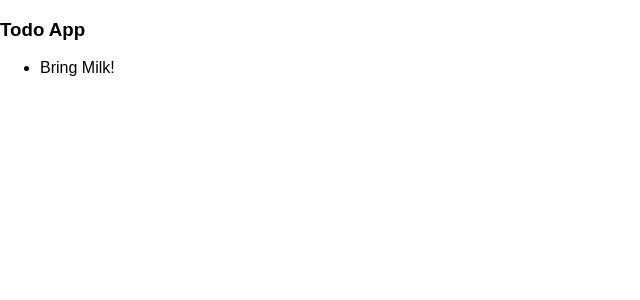
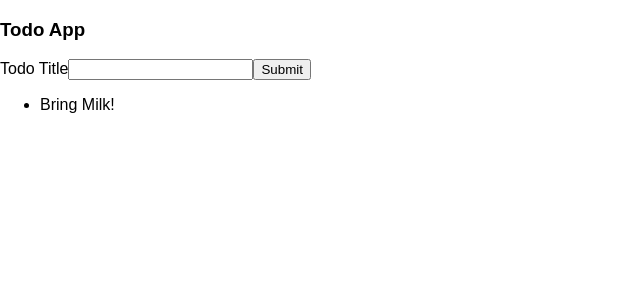
Before and after one commit to sagarhani/todo-react-typescript, a React (Create React App) app: page / in a window 1280 px wide. Shown: the top 300 px of the page, without its empty margins (0-640 px from the left). Built offline with nearby package versions, Linux system fonts and the light colour scheme.

Commit message:
✨ Input todo title

```diff
--- a/src/App.tsx
+++ b/src/App.tsx
@@ -1,5 +1,6 @@
 import React from "react";
 import { TodoList } from "./components/TodoList";
+import { NewTodo } from "./components/NewTodo";
 
 const App: React.FC = () => {
   const todos = [{ id: 1, title: "Bring Milk!" }];
@@ -7,6 +8,7 @@ const App: React.FC = () => {
   return (
     <div className="App">
       <h3>Todo App</h3>
+      <NewTodo />
       <TodoList items={todos} />
     </div>
   );
--- /dev/null
+++ b/src/components/NewTodo.tsx
@@ -0,0 +1,18 @@
+import React, { useRef } from "react";
+
+export const NewTodo: React.FunctionComponent = () => {
+  const titleInputRef = useRef<HTMLInputElement>(null);
+  const submitHandler = (event: React.FormEvent) => {
+    event.preventDefault();
+    // you can also add a type guard here to check if current property has any value
+    const enteredText = titleInputRef.current!.value;
+    console.log("enteredText", enteredText);
+  };
+  return (
+    <form onSubmit={submitHandler}>
+      <label htmlFor="todo-input">Todo Title</label>
+      <input type="text" id="todo-input" ref={titleInputRef} />
+      <button type="submit">Submit</button>
+    </form>
+  );
+};
```
